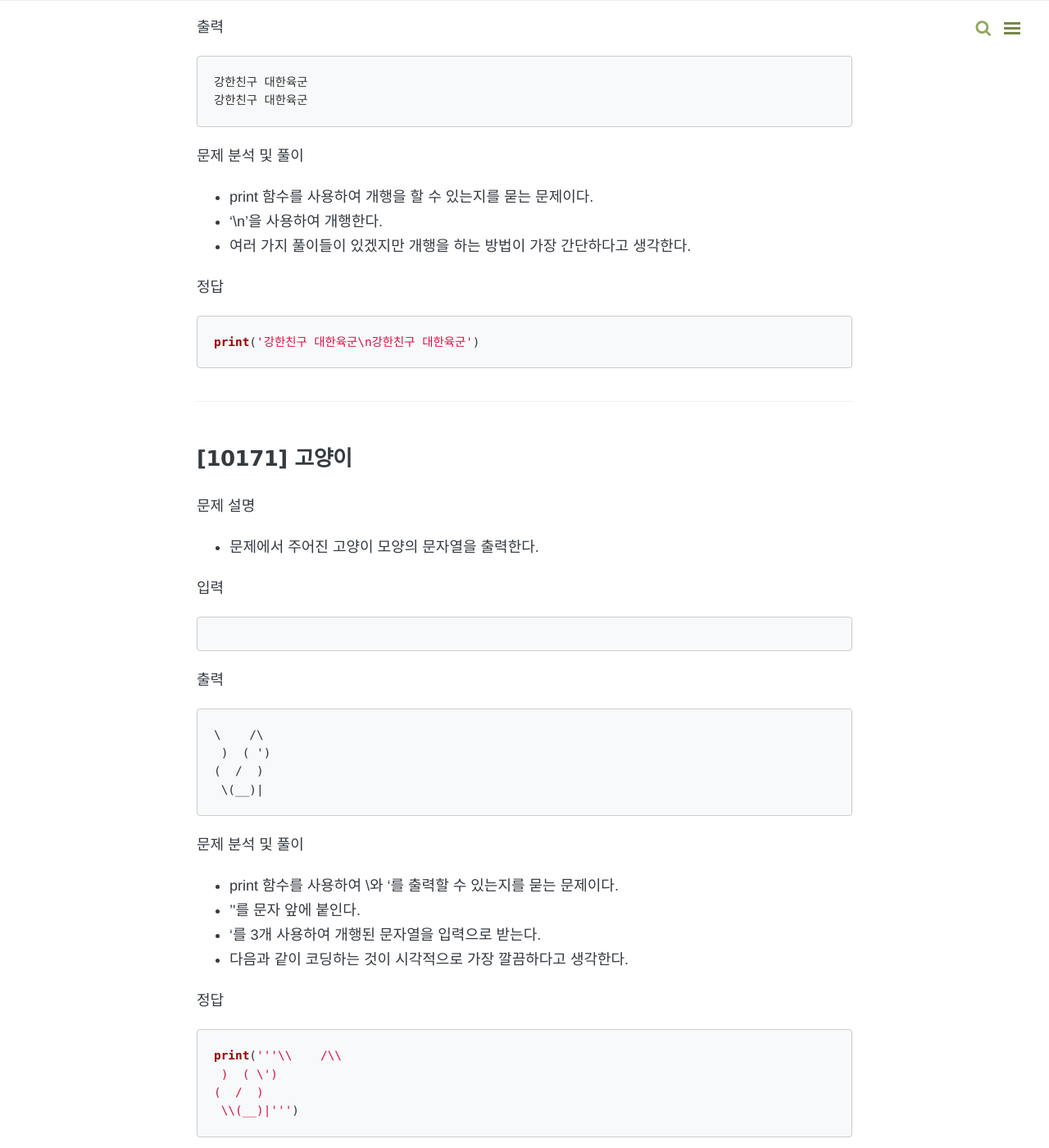
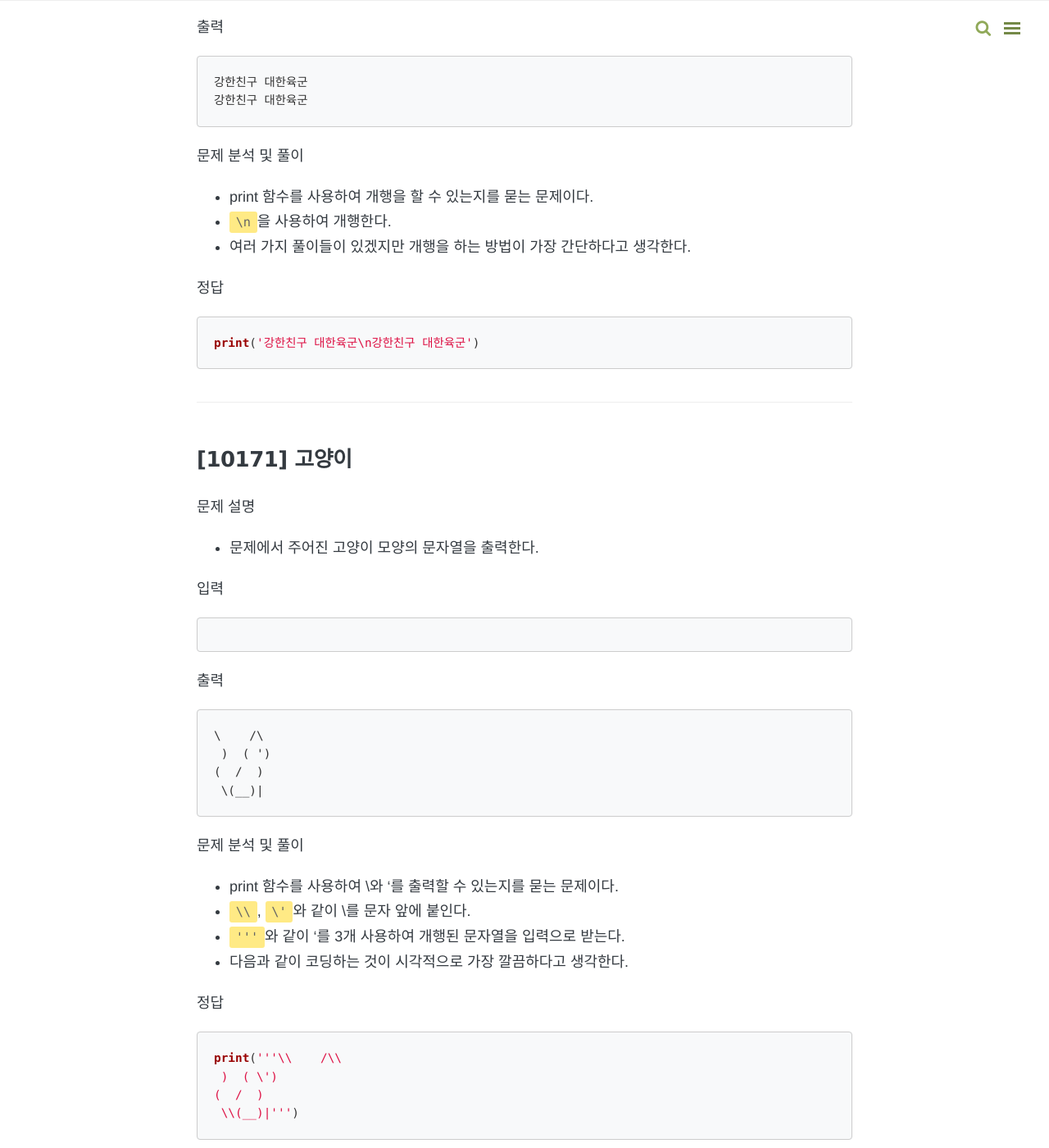
Before and after one commit to yklee1308/yklee1308.github.io, a Jekyll site: the page built from _posts/Baekjoon/2019-12-25-baekjoon_inoutarithm.md, in a window 1280 px wide and 1400 px high, scrolled down 1241 px. Shown: the whole window at 82% size. Built offline with Jekyll 4.4.1, drawn with Linux system fonts in a browser that asks for light colours; nearby versions of some CDN libraries; comment, search, counter and statistics services are not loaded; some of the changed text lies outside the part shown.

Commit message:
2019-12-25-baekjoon_inoutarithm_2

````diff
--- a/_posts/Baekjoon/2019-12-25-baekjoon_inoutarithm.md
+++ b/_posts/Baekjoon/2019-12-25-baekjoon_inoutarithm.md
@@ -47,7 +47,7 @@ print('Hello World!')
 
 문제 분석 및 풀이
 - print 함수를 사용하여 개행을 할 수 있는지를 묻는 문제이다.
-- '\n'을 사용하여 개행한다.
+- `\n`을 사용하여 개행한다.
 - 여러 가지 풀이들이 있겠지만 개행을 하는 방법이 가장 간단하다고 생각한다.
 
 정답
@@ -76,8 +76,8 @@ print('강한친구 대한육군\n강한친구 대한육군')
 
 문제 분석 및 풀이
 - print 함수를 사용하여 \와 '를 출력할 수 있는지를 묻는 문제이다.
-- '\'를 문자 앞에 붙인다.
-- '를 3개 사용하여 개행된 문자열을 입력으로 받는다.
+- `\\`, `\'`와 같이 \를 문자 앞에 붙인다.
+- `'''`와 같이 '를 3개 사용하여 개행된 문자열을 입력으로 받는다.
 - 다음과 같이 코딩하는 것이 시각적으로 가장 깔끔하다고 생각한다.
 
 정답
@@ -140,7 +140,7 @@ print('''|\\_/|
 
 문제 분석 및 풀이
 - input 함수를 사용하여 사용자로부터 숫자를 다중으로 입력 받고, + 연산 후 출력할 수 있는지를 묻는 문제이다.
-- 다중으로 데이터를 입력하고자 할 때에는 'map(자료형, input.split())'을 사용한다.
+- 다중으로 데이터를 입력하고자 할 때에는 `map(자료형, input.split())`을 사용한다.
 
 정답
 ```python
````
